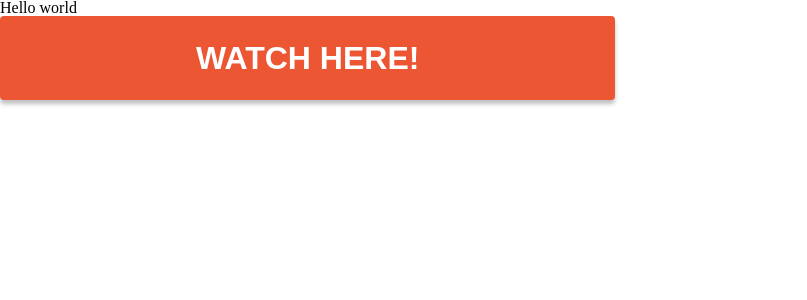
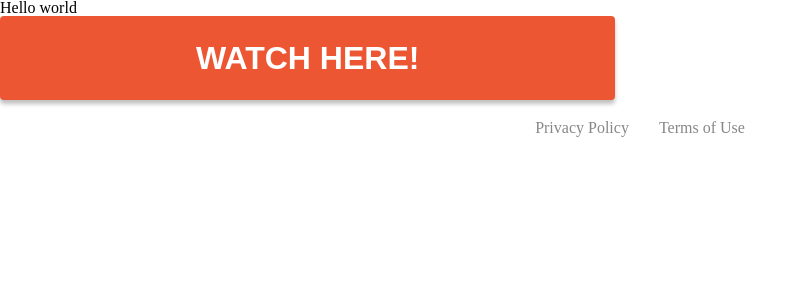
Before and after one commit to elisamunoz/movie-picker, a React (Create React App) app: page / in a window 1280 px wide. Shown: the top 300 px of the page, without its empty margins (0-807 px from the left). Built offline with nearby package versions, Linux system fonts and the light colour scheme.

Commit message:
footer component

```diff
--- a/src/App.js
+++ b/src/App.js
@@ -1,12 +1,14 @@
 import "./App.scss";
 import "./assets/styles/reset.scss";
 import Button from "./ui/components/button";
+import Footer from "./ui/layouts/footer";
 
 function App() {
   return (
     <>
       <h1>Hello world</h1>
       <Button text="WATCH HERE!" />
+      <Footer />
     </>
   );
 }
--- a/src/assets/styles/abstract/variables.scss
+++ b/src/assets/styles/abstract/variables.scss
@@ -3,6 +3,7 @@
 /* -------------- */
 $white: #ffffff;
 $gray: #a5a5a5;
+$gray-darker: #878787;
 $black: #000000;
 $orange: #ec5632;
 $orange-darker: #f53c0e;
@@ -10,6 +11,8 @@ $orange-darkest: #e9431b;
 
 $modal-button-color: $orange;
 $modal-button-color-hover: $orange-darker;
+
+$footer-font-color: $gray-darker;
 
 /* -------------- */
 /* --- Others --- */
--- /dev/null
+++ b/src/ui/layouts/footer/Footer.js
@@ -0,0 +1,12 @@
+import styles from "./Footer.module.scss";
+
+const Footer = () => (
+  <footer className={styles.footer}>
+    <div className={styles.content}>
+      <span className={styles.text}>Privacy Policy</span>
+      <span className={styles.text}>Terms of Use</span>
+    </div>
+  </footer>
+);
+
+export default Footer;
--- /dev/null
+++ b/src/ui/layouts/footer/Footer.module.scss
@@ -0,0 +1,18 @@
+@import "../../../assets/styles/abstract/index.scss";
+
+.footer {
+  display: flex;
+  justify-content: center;
+  height: 56px;
+  width: 100%;
+}
+
+.content {
+  align-self: center;
+}
+
+.text {
+  font-size: 16px;
+  color: $footer-font-color;
+  padding: 0 15px;
+}
--- /dev/null
+++ b/src/ui/layouts/footer/index.js
@@ -0,0 +1,3 @@
+import Footer from "./Footer";
+
+export default Footer;
```
